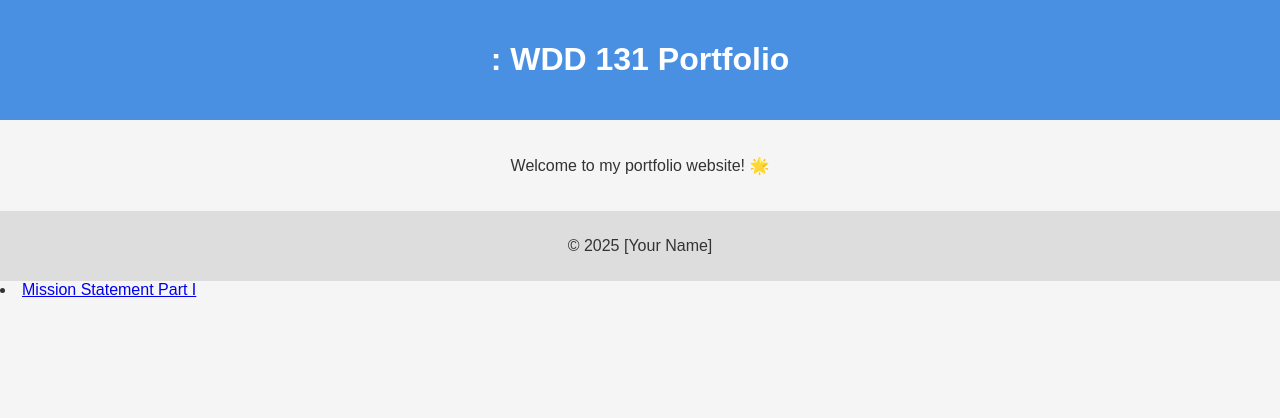
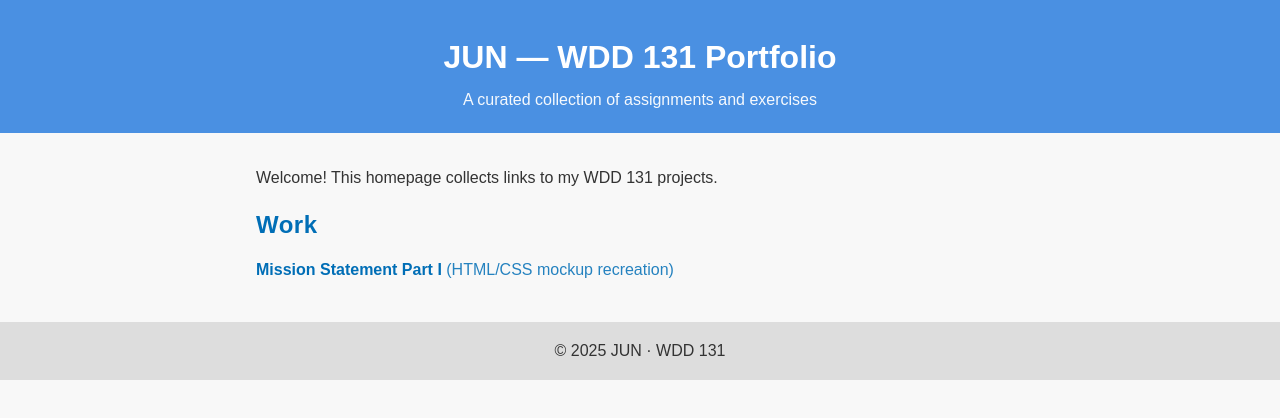
Before and after one commit to gil24009-rgb/wdd131, a plain HTML site: page index.html in a window 1280 px wide. Drawn offline with Linux system fonts and the light colour scheme.

Commit message:
feat(home): rebuild portfolio homepage for JUN; add accessibility and nav

```diff
--- a/index.html
+++ b/index.html
@@ -2,23 +2,43 @@
 <html lang="en">
 <head>
   <meta charset="UTF-8">
-  <title>"<div Sihyeon="" Gil=""></div>": WDD 131 Portfolio</title>
-  <meta name="description" content="This is my portfolio for WDD 131.">
-  <meta name="author" content="[Sihyeon Gil]">
+  <title>WDD 131 Portfolio — JUN</title>
+  <meta name="description" content="JUN's portfolio homepage for WDD 131 coursework, linking to individual assignments.">
+  <meta name="author" content="JUN">
+  <meta name="viewport" content="width=device-width, initial-scale=1">
+  <link rel="preload" href="style.css" as="style">
   <link rel="stylesheet" href="style.css">
 </head>
 <body>
-  <header>
-    <h1><div Sihyeon="" Gil=""></div>: WDD 131 Portfolio</h1>
+  <a class="skip-link" href="#main">Skip to main content</a>
+
+  <header class="site-header" role="banner">
+    <h1>JUN — WDD 131 Portfolio</h1>
+    <p class="subtitle">A curated collection of assignments and exercises</p>
   </header>
 
-  <main>
-    <p>Welcome to my portfolio website! 🌟</p>
+  <main id="main" class="container" role="main">
+    <section aria-labelledby="intro-title" class="intro">
+      <h2 id="intro-title" class="visually-hidden">Introduction</h2>
+      <p>Welcome! This homepage collects links to my WDD 131 projects.</p>
+    </section>
+
+    <nav aria-labelledby="work-title" class="work-nav">
+      <h2 id="work-title">Work</h2>
+      <ul class="link-list">
+        <li>
+          <a href="./mission/">
+            Mission Statement Part I
+            <span class="note"> (HTML/CSS mockup recreation)</span>
+          </a>
+        </li>
+        <!-- Add future assignments here as new <li> items -->
+      </ul>
+    </nav>
   </main>
 
-  <footer>
-    <p>&copy; 2025 [Your Name]</p>
+  <footer class="site-footer" role="contentinfo">
+    <p>&copy; 2025 JUN · WDD 131</p>
   </footer>
 </body>
 </html>
-<li><a href="./mission/">Mission Statement Part I</a></li>
--- a/style.css
+++ b/style.css
@@ -1,29 +1,119 @@
-/* 기본 글자 모양 */
-body {
-  font-family: Arial, sans-serif;
-  margin: 0;
-  padding: 0;
-  background-color: #f5f5f5;
-  color: #333;
+/* Base
+-------------------------------------------------- */
+:root {
+  --brand: #4a90e2;
+  --accent: #006EB6;
+  --bg: #f8f8f8;
+  --text: #333;
+  --maxw: 800px;
 }
 
-/* 윗부분 헤더 꾸미기 */
-header {
-  background-color: #4a90e2;
-  color: white;
-  text-align: center;
-  padding: 20px;
+* { box-sizing: border-box; }
+
+html { font-size: 16px; }
+
+body {
+  margin: 0;
+  font-family: Arial, Helvetica, sans-serif;
+  color: var(--text);
+  background: var(--bg);
+  line-height: 1.6;
 }
 
-/* 메인 내용 */
-main {
-  padding: 20px;
-  text-align: center;
+/* Accessibility helpers */
+.visually-hidden {
+  position: absolute !important;
+  clip: rect(1px,1px,1px,1px);
+  padding: 0 !important;
+  border: 0 !important;
+  height: 1px !important;
+  width: 1px !important;
+  overflow: hidden;
+  white-space: nowrap;
 }
 
-/* 아랫부분 푸터 */
-footer {
-  background-color: #ddd;
+.skip-link {
+  position: absolute;
+  left: -9999px;
+  top: 0;
+  padding: 0.5rem 0.75rem;
+  background: #000;
+  color: #fff;
+  text-decoration: none;
+  z-index: 1000;
+}
+.skip-link:focus {
+  left: 0.5rem;
+  top: 0.5rem;
+  border-radius: 0.5rem;
+}
+
+/* Layout
+-------------------------------------------------- */
+.container {
+  max-width: var(--maxw);
+  margin: 2rem auto;
+  padding: 0 1rem;
+}
+
+/* Header
+-------------------------------------------------- */
+.site-header {
+  background: var(--brand);
+  color: #fff;
   text-align: center;
-  padding: 10px;
+  padding: 2rem 1rem 1.25rem;
 }
+.site-header h1 {
+  margin: 0 0 0.25rem;
+  font-weight: 800;
+}
+.subtitle {
+  margin: 0;
+  opacity: 0.95;
+}
+
+/* Sections
+-------------------------------------------------- */
+.work-nav h2 {
+  margin: 0 0 0.75rem;
+  color: var(--accent);
+  font-weight: 700;
+  letter-spacing: 0.02em;
+}
+
+/* Lists and links
+-------------------------------------------------- */
+.link-list {
+  list-style: none;
+  padding: 0;
+  margin: 0;
+}
+.link-list li {
+  margin: 0.5rem 0;
+}
+.link-list a {
+  text-decoration: none;
+  color: var(--accent);
+  font-weight: 700;
+}
+.link-list a:hover,
+.link-list a:focus {
+  text-decoration: underline;
+}
+.note {
+  font-weight: 400;
+  opacity: 0.85;
+}
+
+/* Footer
+-------------------------------------------------- */
+.site-footer {
+  background: #ddd;
+  text-align: center;
+  padding: 1rem;
+  margin-top: 2.5rem;
+}
+.site-footer p {
+  margin: 0;
+}
```
